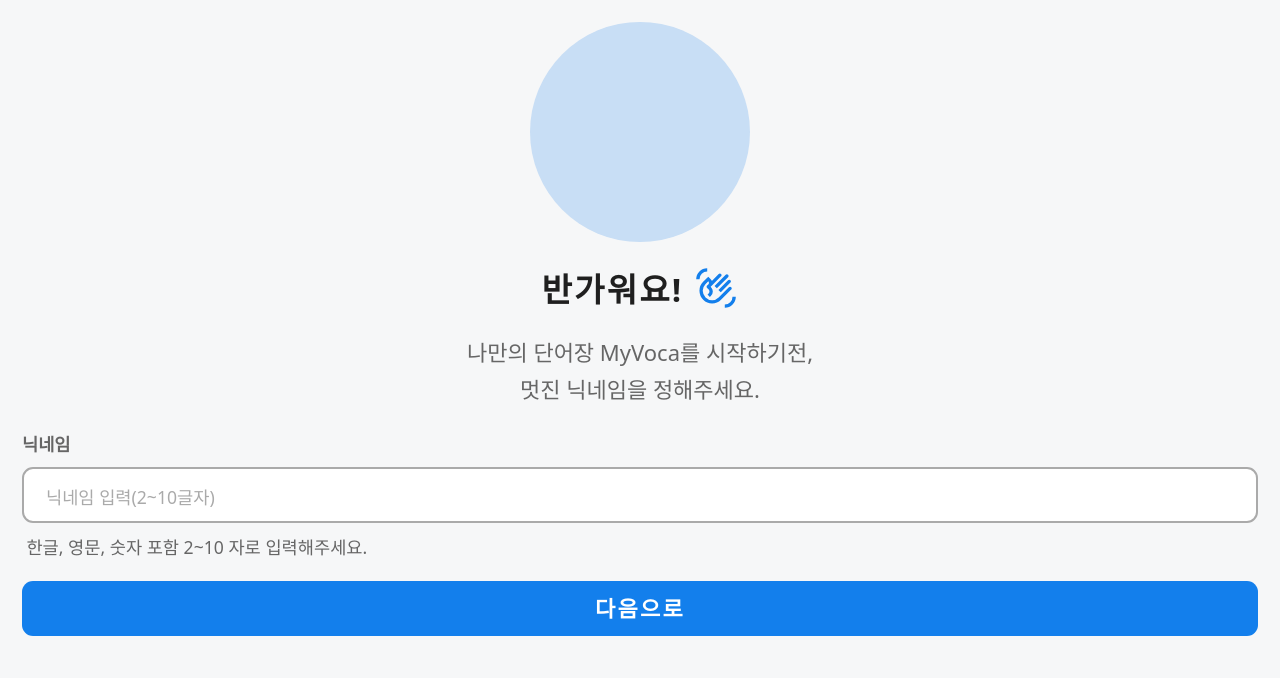
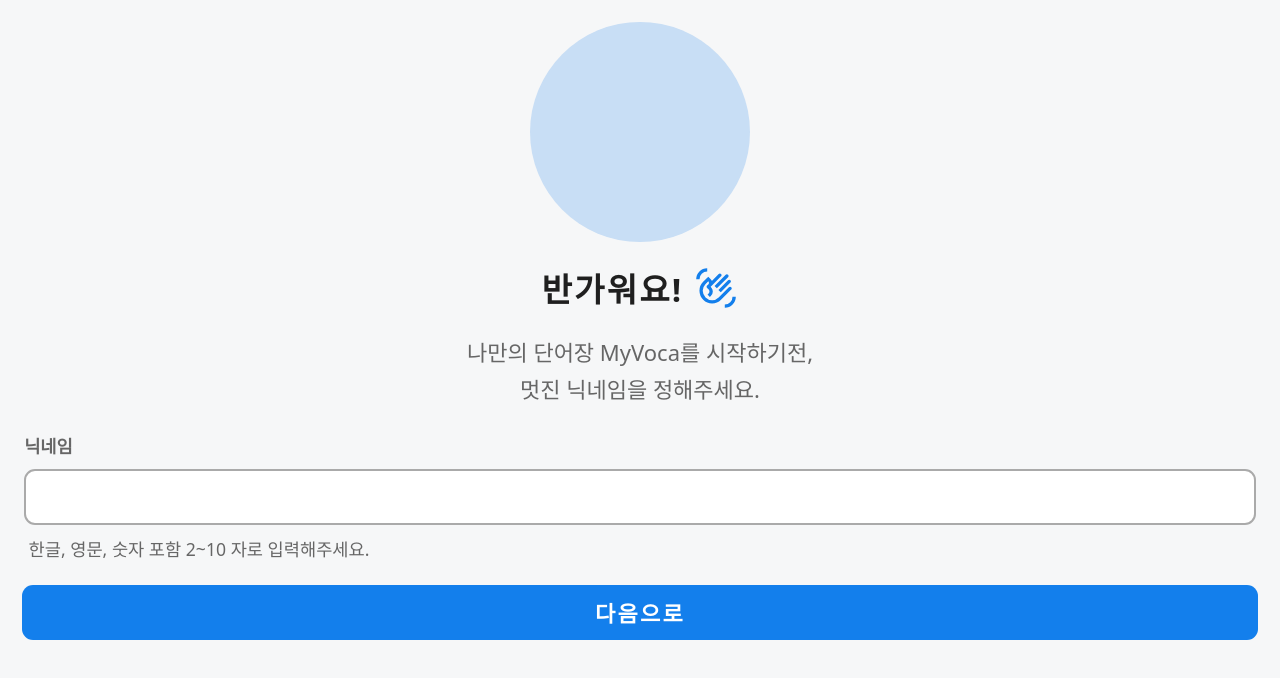
Before and after one commit to funnyhun/MyVoca, a React (Vite) app: page /onboard/nickname in a window 1280 px wide. Shown: the top 678 px of the page. Built offline with nearby package versions, Linux system fonts and the light colour scheme.

Commit message:
refactor : 공통 컴포넌트 Input 기능 추가 1) props로 Icon을 전달받아 적용할 수 있어요. 2) Input 요소의 자동완성 기능을 off 했어요. 3) border 및 outline 속성에 대해 on/off를 추가했어요.
refs : #3

```diff
--- a/src/components/Input.jsx
+++ b/src/components/Input.jsx
@@ -6,7 +6,10 @@ const Wrapper = styled.div`
 
   display: flex;
   flex-direction: column;
+  justify-content: center;
   gap: 0.5rem;
+
+  padding: 0.1rem;
 `;
 
 const Label = styled.label`
@@ -17,12 +20,13 @@ const Label = styled.label`
 
 const CustomInput = styled.input`
   padding: 0.5rem 1rem;
+  padding-left: ${({ $hasIcon }) => ($hasIcon ? "2rem" : "0.5rem")};
 
-  border: 0.1rem solid ${({ theme }) => theme.sub};
+  border: ${({ $isBorder, theme }) => ($isBorder ? `0.1rem solid ${theme.sub}` : "none")};
   border-radius: 0.5rem;
 
   &:focus {
-    outline: 0.1rem solid ${({ theme }) => theme.label};
+    outline: ${({ $isOutline, theme }) => ($isOutline ? `0.1rem solid ${theme.label}` : "none")};
   }
 
   &::placeholder {
@@ -37,13 +41,47 @@ const Notice = styled.p`
   padding-left: 0.2rem;
 `;
 
-export const Input = ({ label, value, onChange, notice }) => {
+const IconWrapper = styled.div`
+  position: absolute;
+  left: 1.5rem;
+  display: flex;
+  align-items: center;
+  justify-content: center;
+
+  pointer-events: none;
+`;
+
+export const Input = ({
+  icon: Icon,
+  label,
+  value,
+  onChange,
+  notice,
+  placeholder,
+  className,
+  $isBorder = true,
+  $isOutline = true,
+}) => {
   const id = useId();
 
   return (
-    <Wrapper>
-      <Label htmlFor={id}>{label}</Label>
-      <CustomInput id={id} value={value} onChange={onChange} placeholder="닉네임 입력(2~10글자)" />
+    <Wrapper className={className}>
+      {Icon && (
+        <IconWrapper>
+          <Icon />
+        </IconWrapper>
+      )}
+      {label && <Label htmlFor={id}>{label}</Label>}
+      <CustomInput
+        autoComplete="off"
+        id={id}
+        value={value}
+        onChange={onChange}
+        placeholder={placeholder}
+        $hasIcon={!!Icon}
+        $isBorder={$isBorder}
+        $isOutline={$isOutline}
+      />
       {notice && <Notice>{notice}</Notice>}
     </Wrapper>
   );
```
